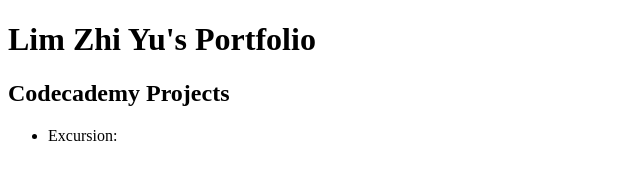
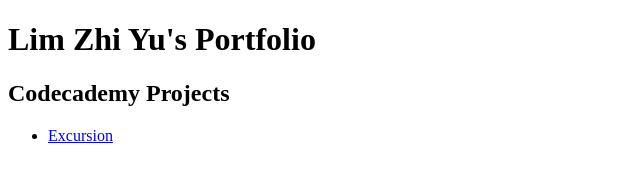
Before and after one commit to lim-zhiyu/lim-zhiyu.github.io, a plain HTML site: page index.html in a window 1280 px wide. Shown: the full height of the page, 0-640 px from the left. Drawn offline with Linux system fonts and the light colour scheme.

Commit message:
Fix link to excursion project

```diff
--- a/index.html
+++ b/index.html
@@ -11,7 +11,7 @@
     <main>
       <h2>Codecademy Projects</h2>
       <ul>
-        <li>Excursion: <a href="https://zhiyu-github.github.io/codecademy_excursion"></a></li>
+        <li><a href="https://zhiyu-github.github.io/codecademy_excursion">Excursion</a></li>
       </ul>
     </main>
   </body>
```
